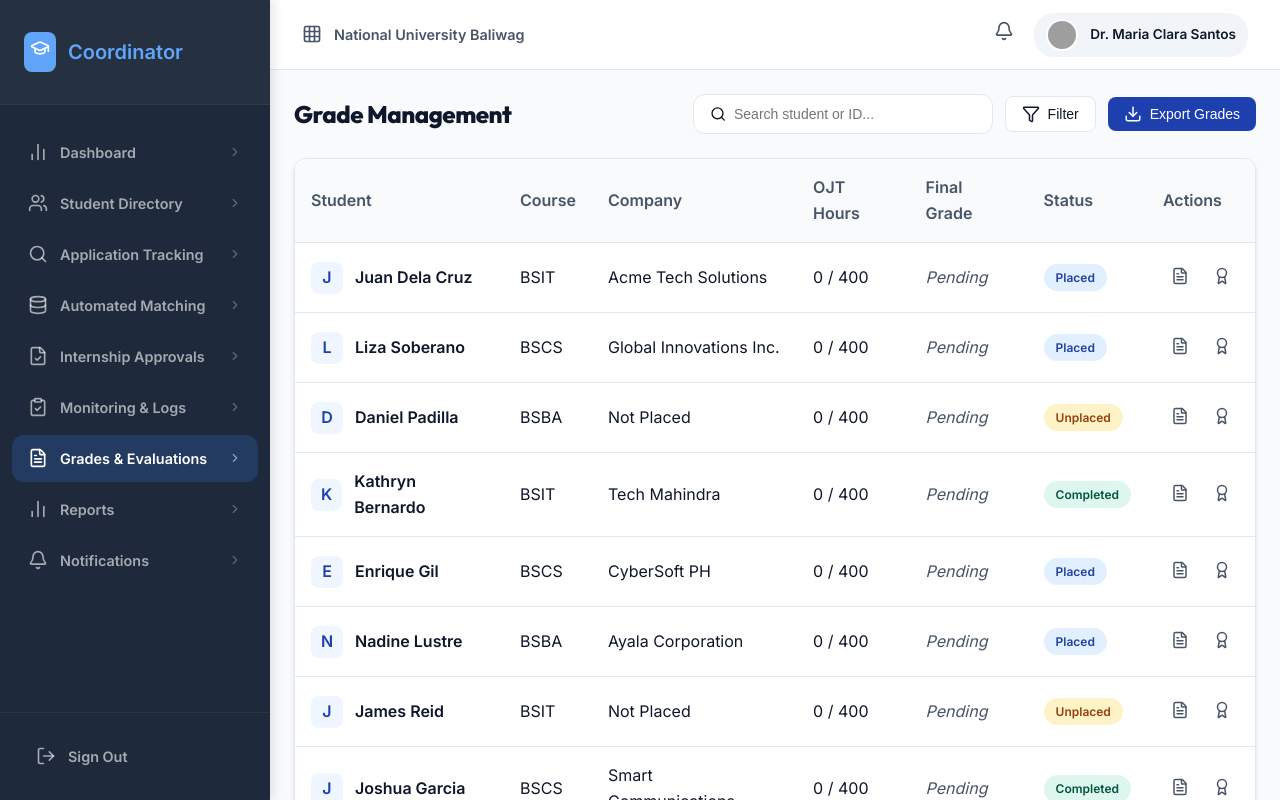
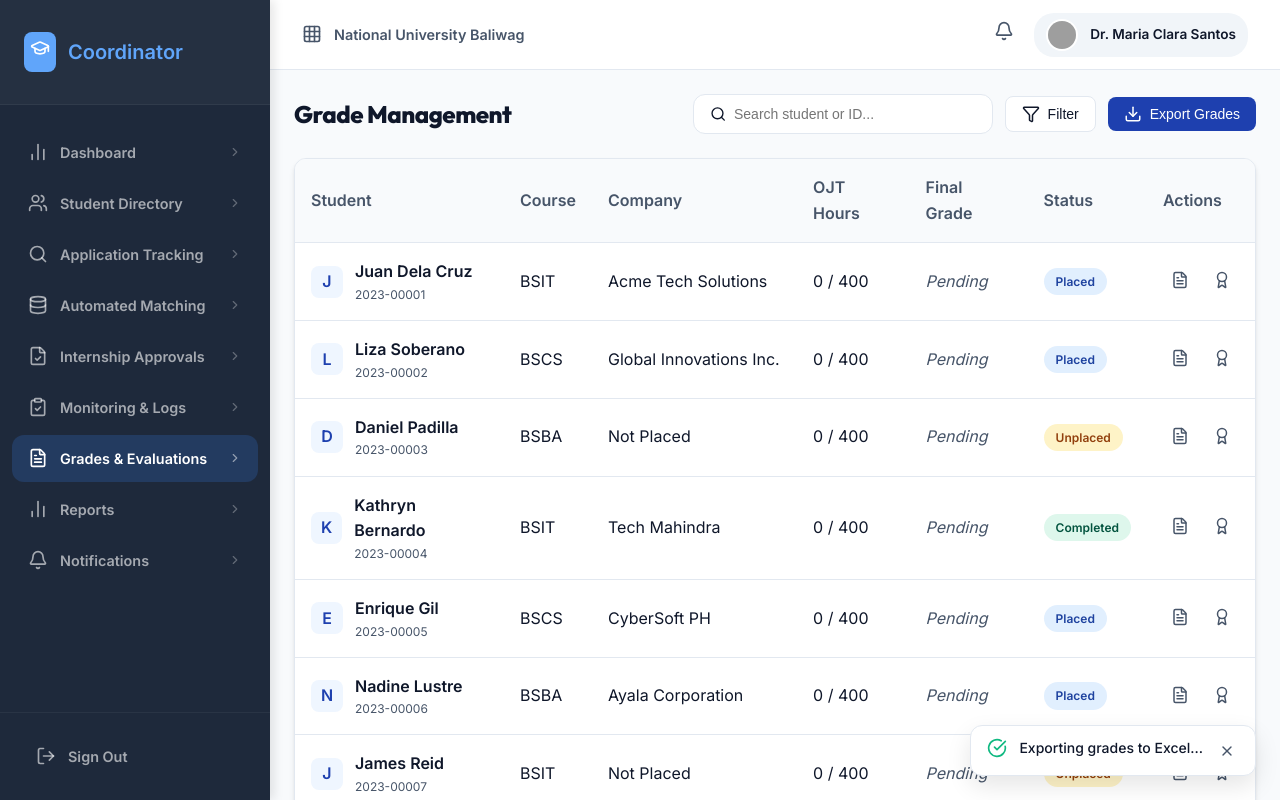
Before and after one commit to StevenBartolome/InternLink, a React (Create React App) app: page /coordinator/grades in a window 1280 px wide. Both pictures are taken after a click on the button "Export Grades". Shown: the top 800 px of the page. Built offline with nearby package versions, Linux system fonts and the light colour scheme; grey boxes are pictures that could not be loaded.

Commit message:
make the coordinator button functionable

```diff
--- a/src/components/coordinator/CoordinatorLayout.jsx
+++ b/src/components/coordinator/CoordinatorLayout.jsx
@@ -1,10 +1,17 @@
-import React from 'react';
+import React, { useState } from 'react';
 import { Outlet } from 'react-router-dom';
 import Sidebar from './Sidebar';
 import Topbar from './Topbar';
+import Toast from './Toast';
 import { theme } from '../../styles/theme';
 
 const CoordinatorLayout = () => {
+  const [toast, setToast] = useState(null);
+
+  const showToast = (message, type = 'success') => {
+    setToast({ message, type });
+  };
+
   const styles = {
     layout: {
       display: 'flex',
@@ -36,9 +43,16 @@ const CoordinatorLayout = () => {
       <div style={styles.main}>
         <Topbar />
         <main style={styles.content}>
-          <Outlet />
+          <Outlet context={{ showToast }} />
         </main>
       </div>
+      {toast && (
+        <Toast
+          message={toast.message}
+          type={toast.type}
+          onClose={() => setToast(null)}
+        />
+      )}
     </div>
   );
 };
--- /dev/null
+++ b/src/components/coordinator/Toast.jsx
@@ -0,0 +1,77 @@
+import React, { useEffect, useState } from 'react';
+import { CheckCircle, XCircle, Info, AlertTriangle, X } from 'lucide-react';
+import { theme } from '../../styles/theme';
+
+const Toast = ({ message, type = 'success', onClose, duration = 3000 }) => {
+  const [isVisible, setIsVisible] = useState(true);
+
+  useEffect(() => {
+    const timer = setTimeout(() => {
+      setIsVisible(false);
+      setTimeout(onClose, 300); // Wait for fade out animation
+    }, duration);
+
+    return () => clearTimeout(timer);
+  }, [duration, onClose]);
+
+  const icons = {
+    success: <CheckCircle size={20} color={theme.colors.success} />,
+    error: <XCircle size={20} color={theme.colors.danger} />,
+    info: <Info size={20} color={theme.colors.info} />,
+    warning: <AlertTriangle size={20} color={theme.colors.warning} />,
+  };
+
+  const styles = {
+    container: {
+      position: 'fixed',
+      bottom: '24px',
+      right: '24px',
+      backgroundColor: theme.colors.white,
+      padding: '12px 16px',
+      borderRadius: '12px',
+      boxShadow: '0 10px 25px rgba(0,0,0,0.1)',
+      display: 'flex',
+      alignItems: 'flex-start',
+      gap: '12px',
+      zIndex: 9999,
+      border: `1px solid ${theme.colors.border}`,
+      transform: isVisible ? 'translateY(0)' : 'translateY(20px)',
+      opacity: isVisible ? 1 : 0,
+      transition: 'all 0.3s cubic-bezier(0.4, 0, 0.2, 1)',
+      maxWidth: '400px',
+    },
+    message: {
+      fontSize: '0.875rem',
+      fontWeight: '500',
+      color: theme.colors.textMain,
+      flex: 1,
+      wordBreak: 'break-word',
+      whiteSpace: 'normal',
+      lineHeight: '1.4',
+    },
+    closeBtn: {
+      background: 'none',
+      border: 'none',
+      padding: '4px',
+      cursor: 'pointer',
+      color: theme.colors.textMuted,
+      display: 'flex',
+      alignItems: 'center',
+      justifyContent: 'center',
+      flexShrink: 0,
+      marginTop: '1px',
+    }
+  };
+
+  return (
+    <div style={styles.container}>
+      {icons[type]}
+      <span style={styles.message}>{message}</span>
+      <button style={styles.closeBtn} onClick={() => { setIsVisible(false); setTimeout(onClose, 300); }}>
+        <X size={16} />
+      </button>
+    </div>
+  );
+};
+
+export default Toast;
--- a/src/pages/coordinator/ApplicationTrackingPage.jsx
+++ b/src/pages/coordinator/ApplicationTrackingPage.jsx
@@ -1,4 +1,5 @@
 import React, { useState } from 'react';
+import { useOutletContext } from 'react-router-dom';
 import {
   Search, Filter, Calendar,
   CheckCircle, XCircle, Clock,
@@ -12,6 +13,7 @@ import { useMediaQuery } from '../../hooks/useMediaQuery';
 
 const ApplicationTrackingPage = () => {
   const isMobile = useMediaQuery('(max-width: 1024px)');
+  const { showToast } = useOutletContext() || {};
   const [activeTab, setActiveTab] = useState('all');
 
   // Simulated applications derived from mockEmployerListings for tracking
@@ -151,7 +153,7 @@ const ApplicationTrackingPage = () => {
             <div style={styles.actions}>
               <button
                 style={{ ...commonStyles.dashboardBtn, ...commonStyles.dashboardBtnPrimary, flex: 1 }}
-                onClick={() => alert('Viewing details for ' + app.id)}
+                onClick={() => showToast ? showToast(`Opening resume for ${app.student}...`, 'info') : alert(`Opening resume for ${app.student}...`)}
               >
                 <FileText size={16} />
                 View File
@@ -159,6 +161,7 @@ const ApplicationTrackingPage = () => {
               <button
                 style={{ ...commonStyles.dashboardBtn, ...commonStyles.dashboardBtnSecondary }}
                 title="Open Company Portal"
+                onClick={() => showToast ? showToast(`Redirecting to ${app.company} portal...`, 'info') : alert(`Redirecting to ${app.company} portal...`)}
               >
                 <ExternalLink size={16} />
               </button>
--- a/src/pages/coordinator/AutomatedMatchingPage.jsx
+++ b/src/pages/coordinator/AutomatedMatchingPage.jsx
@@ -1,4 +1,5 @@
 import React, { useState } from 'react';
+import { useOutletContext } from 'react-router-dom';
 import {
   Database, UserCheck, Briefcase, Zap,
   Search, Sliders, CheckCircle, XCircle,
@@ -11,6 +12,7 @@ import { useMediaQuery } from '../../hooks/useMediaQuery';
 
 const AutomatedMatchingPage = () => {
   const isMobile = useMediaQuery('(max-width: 1024px)');
+  const { showToast } = useOutletContext() || {};
   const [isMatching, setIsMatching] = useState(false);
   const [matchResults, setMatchResults] = useState([]);
 
@@ -136,7 +138,10 @@ const AutomatedMatchingPage = () => {
                     <span>{match.position} at {match.company}</span>
                   </div>
                 </div>
-                <button style={{ ...commonStyles.dashboardBtn, padding: '8px', backgroundColor: theme.colors.bgAccent, color: theme.colors.primary }}>
+                <button
+                  style={{ ...commonStyles.dashboardBtn, padding: '8px', backgroundColor: theme.colors.bgAccent, color: theme.colors.primary }}
+                  onClick={() => showToast && showToast(`Finalizing match for ${match.student}...`, 'success')}
+                >
                   <ArrowRight size={20} />
                 </button>
               </div>
--- a/src/pages/coordinator/DashboardPage.jsx
+++ b/src/pages/coordinator/DashboardPage.jsx
@@ -1,6 +1,6 @@
 import React, { useState } from 'react';
 import { Users, FileCheck, AlertCircle, FileText, ArrowRight, Activity, BarChart2 } from 'lucide-react';
-import { useNavigate } from 'react-router-dom';
+import { useNavigate, useOutletContext } from 'react-router-dom';
 import StatCard from '../../components/coordinator/StatCard';
 import { coordinatorProfile, mockNotifications, mockStudents, mockEmployerListings } from '../../data/coordinatorMockData';
 import { theme } from '../../styles/theme';
@@ -9,6 +9,7 @@ import { useMediaQuery } from '../../hooks/useMediaQuery';
 
 const DashboardPage = () => {
   const navigate = useNavigate();
+  const { showToast } = useOutletContext() || {};
   const isMobile = useMediaQuery('(max-width: 1024px)');
   const [hoveredBtn, setHoveredBtn] = useState(null);
   const [hoveredFeedItem, setHoveredFeedItem] = useState(null);
@@ -235,6 +236,7 @@ const DashboardPage = () => {
               style={styles.btnLink(hoveredBtn === 'viewAll')}
               onMouseEnter={() => setHoveredBtn('viewAll')}
               onMouseLeave={() => setHoveredBtn(null)}
+              onClick={() => navigate('/coordinator/notifications')}
             >
               View All <ArrowRight size={16} />
             </button>
--- a/src/pages/coordinator/GradeManagementPage.jsx
+++ b/src/pages/coordinator/GradeManagementPage.jsx
@@ -1,4 +1,5 @@
 import React, { useState } from 'react';
+import { useOutletContext } from 'react-router-dom';
 import {
   Search, Filter, Download, MoreVertical,
   Award, FileText, CheckCircle, AlertCircle,
@@ -11,13 +12,14 @@ import { useMediaQuery } from '../../hooks/useMediaQuery';
 
 const GradeManagementPage = () => {
   const isMobile = useMediaQuery('(max-width: 1024px)');
+  const { showToast } = useOutletContext() || {};
   const [searchTerm, setSearchTerm] = useState('');
   const [filterStatus, setFilterStatus] = useState('All');
 
   // Filter students who have grades or are eligible for grading
   const filteredStudents = mockStudents.filter(student => {
     const matchesSearch = student.name.toLowerCase().includes(searchTerm.toLowerCase()) ||
-                          student.studentId.toLowerCase().includes(searchTerm.toLowerCase());
+                          student.id.toLowerCase().includes(searchTerm.toLowerCase());
     const matchesStatus = filterStatus === 'All' || student.status === filterStatus;
     return matchesSearch && matchesStatus;
   });
@@ -126,11 +128,17 @@ const GradeManagementPage = () => {
               onChange={(e) => setSearchTerm(e.target.value)}
             />
           </div>
-          <button style={{ ...commonStyles.dashboardBtn, ...commonStyles.dashboardBtnSecondary }}>
+          <button
+            style={{ ...commonStyles.dashboardBtn, ...commonStyles.dashboardBtnSecondary }}
+            onClick={() => showToast && showToast('Filter options coming soon', 'info')}
+          >
             <Filter size={18} />
             Filter
           </button>
-          <button style={{ ...commonStyles.dashboardBtn, ...commonStyles.dashboardBtnPrimary }}>
+          <button
+            style={{ ...commonStyles.dashboardBtn, ...commonStyles.dashboardBtnPrimary }}
+            onClick={() => showToast && showToast('Exporting grades to Excel...', 'success')}
+          >
             <Download size={18} />
             Export Grades
           </button>
@@ -158,7 +166,7 @@ const GradeManagementPage = () => {
                     <div style={styles.avatar}>{student.name.charAt(0)}</div>
                     <div>
                       <div style={{ fontWeight: 600, color: theme.colors.textMain }}>{student.name}</div>
-                      <div style={{ fontSize: '0.75rem', color: theme.colors.textMuted }}>{student.studentId}</div>
+                      <div style={{ fontSize: '0.75rem', color: theme.colors.textMuted }}>{student.id}</div>
                     </div>
                   </div>
                 </td>
@@ -183,10 +191,18 @@ const GradeManagementPage = () => {
                 </td>
                 <td style={styles.td}>
                   <div style={{ display: 'flex', gap: '8px' }}>
-                    <button style={styles.actionBtn} title="View Details">
+                    <button
+                      style={styles.actionBtn}
+                      title="View Details"
+                      onClick={() => showToast && showToast(`Viewing full record of ${student.name}`, 'info')}
+                    >
                       <FileText size={18} />
                     </button>
-                    <button style={styles.actionBtn} title="Edit Grade" onClick={() => alert('Grade Edit opened for ' + student.name)}>
+                    <button
+                      style={styles.actionBtn}
+                      title="Edit Grade"
+                      onClick={() => showToast && showToast(`Grade updated for ${student.name}`, 'success')}
+                    >
                       <Award size={18} />
                     </button>
                   </div>
--- a/src/pages/coordinator/InternshipApprovalPage.jsx
+++ b/src/pages/coordinator/InternshipApprovalPage.jsx
@@ -1,4 +1,5 @@
 import React, { useState } from 'react';
+import { useOutletContext } from 'react-router-dom';
 import {
   CheckSquare, XCircle, Search,
   MapPin, Clock, Building2,
@@ -12,9 +13,16 @@ import { useMediaQuery } from '../../hooks/useMediaQuery';
 
 const InternshipApprovalPage = () => {
   const isMobile = useMediaQuery('(max-width: 1024px)');
+  const { showToast } = useOutletContext() || {};
   const [filter, setFilter] = useState('Pending');
+  const [listings, setListings] = useState(mockEmployerListings);
 
-  const filteredListings = mockEmployerListings.filter(listing =>
+  const handleAction = (id, newStatus) => {
+    setListings(prev => prev.map(l => l.id === id ? { ...l, status: newStatus } : l));
+    showToast && showToast(`Internship listing set to ${newStatus}`, newStatus === 'Approved' ? 'success' : 'info');
+  };
+
+  const filteredListings = listings.filter(listing =>
     filter === 'All' || listing.status === filter
   );
 
@@ -145,17 +153,26 @@ const InternshipApprovalPage = () => {
             <div style={styles.actions}>
               {listing.status === 'Pending' ? (
                 <>
-                  <button style={{ ...commonStyles.dashboardBtn, ...commonStyles.dashboardBtnPrimary, flex: 1, backgroundColor: theme.colors.success }}>
+                  <button
+                    style={{ ...commonStyles.dashboardBtn, ...commonStyles.dashboardBtnPrimary, flex: 1, backgroundColor: theme.colors.success }}
+                    onClick={() => handleAction(listing.id, 'Approved')}
+                  >
                     <FileCheck size={18} />
                     Approve
                   </button>
-                  <button style={{ ...commonStyles.dashboardBtn, ...commonStyles.dashboardBtnSecondary, flex: 1, color: theme.colors.danger }}>
+                  <button
+                    style={{ ...commonStyles.dashboardBtn, ...commonStyles.dashboardBtnSecondary, flex: 1, color: theme.colors.danger }}
+                    onClick={() => handleAction(listing.id, 'Rejected')}
+                  >
                     <XCircle size={18} />
                     Reject
                   </button>
                 </>
               ) : (
-                <button style={{ ...commonStyles.dashboardBtn, ...commonStyles.dashboardBtnSecondary, flex: 1 }}>
+                <button
+                  style={{ ...commonStyles.dashboardBtn, ...commonStyles.dashboardBtnSecondary, flex: 1 }}
+                  onClick={() => showToast && showToast(`Opening details for ${listing.companyName}...`, 'info')}
+                >
                   <ExternalLink size={18} />
                   View Listing Details
                 </button>
--- a/src/pages/coordinator/NotificationsPage.jsx
+++ b/src/pages/coordinator/NotificationsPage.jsx
@@ -1,4 +1,5 @@
 import React, { useState } from 'react';
+import { useOutletContext } from 'react-router-dom';
 import {
   Bell, Mail, MessageSquare, AlertCircle,
   CheckCircle, Clock, Trash2, Check,
@@ -11,6 +12,7 @@ import { useMediaQuery } from '../../hooks/useMediaQuery';
 
 const NotificationsPage = () => {
   const isMobile = useMediaQuery('(max-width: 1024px)');
+  const { showToast } = useOutletContext() || {};
   const [notifications, setNotifications] = useState(mockNotifications);
   const [filter, setFilter] = useState('all');
 
@@ -85,7 +87,13 @@ const NotificationsPage = () => {
       <div style={styles.header}>
         <h1 style={styles.title}>Notifications</h1>
         <div style={{ display: 'flex', gap: '8px' }}>
-          <button style={{ ...commonStyles.dashboardBtn, ...commonStyles.dashboardBtnSecondary, fontSize: '0.8rem' }}>
+          <button
+            style={{ ...commonStyles.dashboardBtn, ...commonStyles.dashboardBtnSecondary, fontSize: '0.8rem' }}
+            onClick={() => {
+              setNotifications(prev => prev.map(n => ({...n, read: true})));
+              showToast && showToast('All notifications marked as read', 'success');
+            }}
+          >
             Mark all as read
           </button>
         </div>
--- a/src/pages/coordinator/ProfilePage.jsx
+++ b/src/pages/coordinator/ProfilePage.jsx
@@ -1,4 +1,5 @@
 import React from 'react';
+import { useOutletContext } from 'react-router-dom';
 import {
   User, Mail, Phone, MapPin,
   Building, GraduationCap, Award,
@@ -9,6 +10,7 @@ import { commonStyles } from '../../styles/commonStyles';
 import { coordinatorProfile } from '../../data/coordinatorMockData';
 
 const ProfilePage = () => {
+  const { showToast } = useOutletContext() || {};
   const styles = {
     container: {
       display: 'flex',
@@ -84,7 +86,12 @@ const ProfilePage = () => {
       <div style={styles.profileHeader}>
         <div style={styles.avatarWrapper}>
           <img src={coordinatorProfile.avatar} alt="Profile" style={styles.avatar} />
-          <button style={styles.cameraBtn}><Camera size={18} /></button>
+          <button
+            style={styles.cameraBtn}
+            onClick={() => showToast && showToast('Image upload coming soon', 'info')}
+          >
+            <Camera size={18} />
+          </button>
         </div>
         <div style={{ zIndex: 2 }}>
           <h1 style={{ fontSize: '1.8rem', fontWeight: 800, margin: '0 0 8px 0' }}>{coordinatorProfile.name}</h1>
@@ -118,11 +125,17 @@ const ProfilePage = () => {
 
         <div style={styles.infoCard}>
           <h3 style={{ fontSize: '1.1rem', fontWeight: 700, margin: 0 }}>Account Security</h3>
-          <button style={{ ...commonStyles.dashboardBtn, ...commonStyles.dashboardBtnSecondary, justifyContent: 'flex-start' }}>
+          <button
+            style={{ ...commonStyles.dashboardBtn, ...commonStyles.dashboardBtnSecondary, justifyContent: 'flex-start' }}
+            onClick={() => showToast && showToast('Password reset link sent to email', 'success')}
+          >
             <Key size={18} />
             Change Password
           </button>
-          <button style={{ ...commonStyles.dashboardBtn, ...commonStyles.dashboardBtnSecondary, justifyContent: 'flex-start' }}>
+          <button
+            style={{ ...commonStyles.dashboardBtn, ...commonStyles.dashboardBtnSecondary, justifyContent: 'flex-start' }}
+            onClick={() => showToast && showToast('Redirecting to session security settings...', 'info')}
+          >
             <Shield size={18} />
             Two-Factor Authentication
           </button>
@@ -133,7 +146,10 @@ const ProfilePage = () => {
         <p style={{ color: theme.colors.textMuted, fontSize: '0.9rem', marginBottom: '24px' }}>
           Your profile information is visible to students and employers within the National University Baliwag network.
         </p>
-        <button style={{ ...commonStyles.dashboardBtn, ...commonStyles.dashboardBtnPrimary, width: '200px' }}>
+        <button
+          style={{ ...commonStyles.dashboardBtn, ...commonStyles.dashboardBtnPrimary, width: '200px' }}
+          onClick={() => showToast && showToast('Profile editor coming soon', 'info')}
+        >
           Edit Profile
         </button>
       </div>
--- a/src/pages/coordinator/ReportsDashboardPage.jsx
+++ b/src/pages/coordinator/ReportsDashboardPage.jsx
@@ -1,4 +1,5 @@
 import React from 'react';
+import { useOutletContext } from 'react-router-dom';
 import {
   BarChart2, TrendingUp, Users,
   CheckCircle, PieChart, Download,
@@ -9,6 +10,7 @@ import { commonStyles } from '../../styles/commonStyles';
 import { mockReportsData } from '../../data/coordinatorMockData';
 
 const ReportsDashboardPage = () => {
+  const { showToast } = useOutletContext() || {};
   const { summary, placementRate, gradeDistribution, topEmployers } = mockReportsData;
 
   const styles = {
@@ -63,7 +65,10 @@ const ReportsDashboardPage = () => {
     <div style={styles.container}>
       <div style={styles.header}>
         <h1 style={styles.title}>System Reports & Analytics</h1>
-        <button style={{ ...commonStyles.dashboardBtn, ...commonStyles.dashboardBtnPrimary }}>
+        <button
+          style={{ ...commonStyles.dashboardBtn, ...commonStyles.dashboardBtnPrimary }}
+          onClick={() => showToast && showToast('Generating full system report...', 'success')}
+        >
           <Download size={18} />
           Export All Data
         </button>
--- a/src/pages/coordinator/StudentDirectoryPage.jsx
+++ b/src/pages/coordinator/StudentDirectoryPage.jsx
@@ -1,4 +1,5 @@
 import React, { useState } from 'react';
+import { useOutletContext } from 'react-router-dom';
 import { Search, Filter, X } from 'lucide-react';
 import StatusBadge from '../../components/StatusBadge/StatusBadge';
 import ProgressBar from '../../components/ProgressBar/ProgressBar';
@@ -14,6 +15,7 @@ const StudentDirectoryPage = () => {
   const [selectedStudent, setSelectedStudent] = useState(null);
   const [hoveredRow, setHoveredRow] = useState(null);
   const isMobile = useMediaQuery('(max-width: 768px)');
+  const { showToast } = useOutletContext() || {};
 
   const filteredStudents = mockStudents.filter(student => {
     const matchesSearch = student.name.toLowerCase().includes(searchTerm.toLowerCase()) ||
@@ -394,7 +396,12 @@ const StudentDirectoryPage = () => {
               </div>
 
               <div style={styles.modalActions}>
-                <button style={{...commonStyles.dashboardBtn, ...commonStyles.dashboardBtnPrimary}}>View Resume</button>
+                <button
+                  style={{...commonStyles.dashboardBtn, ...commonStyles.dashboardBtnPrimary}}
+                  onClick={() => showToast && showToast(`Downloading ${selectedStudent.name}'s resume...`, 'success')}
+                >
+                  View Resume
+                </button>
                 <button style={{...commonStyles.dashboardBtn, ...commonStyles.dashboardBtnSecondary}} onClick={closeProfile}>Close</button>
               </div>
             </div>
--- a/src/pages/coordinator/StudentEvaluationPage.jsx
+++ b/src/pages/coordinator/StudentEvaluationPage.jsx
@@ -1,4 +1,5 @@
 import React, { useState } from 'react';
+import { useOutletContext } from 'react-router-dom';
 import {
   ClipboardCheck, Star, User,
   MessageCircle, Send, CheckCircle2,
@@ -9,6 +10,7 @@ import { commonStyles } from '../../styles/commonStyles';
 import { mockStudents } from '../../data/coordinatorMockData';
 
 const StudentEvaluationPage = () => {
+  const { showToast } = useOutletContext() || {};
   const [selectedStudent, setSelectedStudent] = useState(null);
 
   const studentsForEvaluation = mockStudents.filter(s => s.status === 'Placed');
@@ -100,7 +102,7 @@ const StudentEvaluationPage = () => {
                   <img src={selectedStudent.avatar} alt="Student" style={{ width: '64px', height: '64px', borderRadius: '16px' }} />
                   <div>
                     <h2 style={{ fontSize: '1.25rem', fontWeight: 800, margin: 0 }}>{selectedStudent.name}</h2>
-                    <span style={{ fontSize: '0.875rem', color: theme.colors.textMuted }}>{selectedStudent.studentId} • {selectedStudent.course}</span>
+                    <span style={{ fontSize: '0.875rem', color: theme.colors.textMuted }}>{selectedStudent.id} • {selectedStudent.course}</span>
                   </div>
                 </div>
                 <div style={{ textAlign: 'right' }}>
@@ -140,8 +142,19 @@ const StudentEvaluationPage = () => {
               </div>
 
               <div style={{ display: 'flex', justifyContent: 'flex-end', gap: '12px', marginTop: '32px' }}>
-                <button style={{ ...commonStyles.dashboardBtn, ...commonStyles.dashboardBtnSecondary }}>Save Draft</button>
-                <button style={{ ...commonStyles.dashboardBtn, ...commonStyles.dashboardBtnPrimary, padding: '12px 32px' }}>
+                <button
+                  style={{ ...commonStyles.dashboardBtn, ...commonStyles.dashboardBtnSecondary }}
+                  onClick={() => showToast && showToast('Draft saved successfully', 'success')}
+                >
+                  Save Draft
+                </button>
+                <button
+                  style={{ ...commonStyles.dashboardBtn, ...commonStyles.dashboardBtnPrimary, padding: '12px 32px' }}
+                  onClick={() => {
+                    showToast && showToast('Evaluation submitted for review', 'success');
+                    setSelectedStudent(null);
+                  }}
+                >
                   <Send size={18} />
                   Submit Evaluation
                 </button>
```
